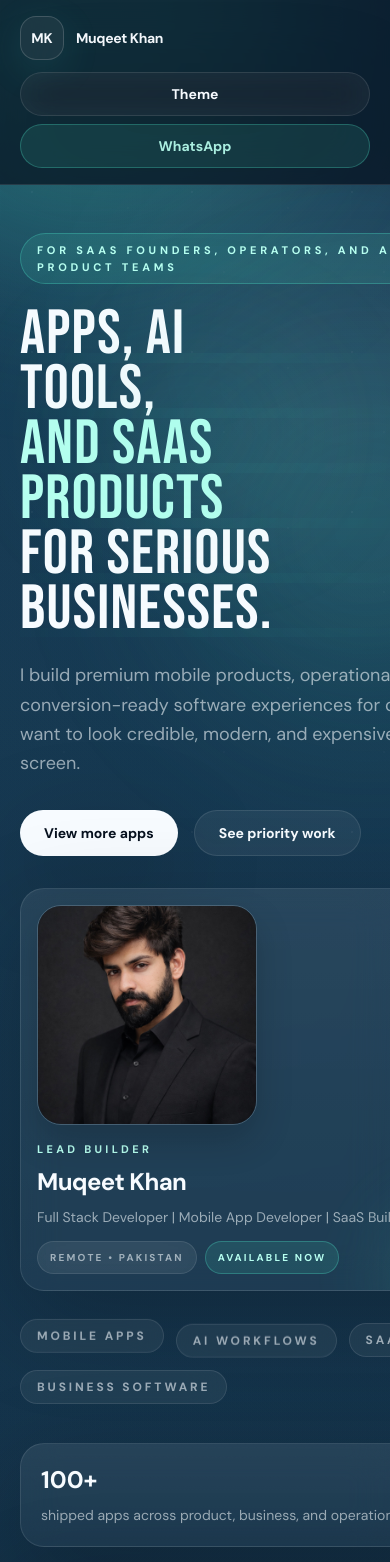
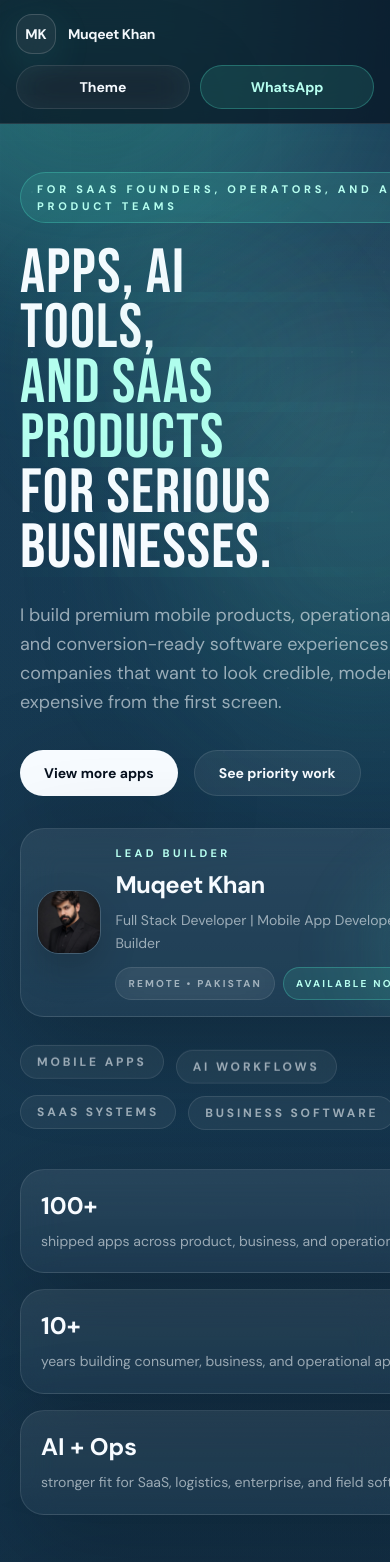
Before and after one commit to muqeetkhan01/muqeet-portfolio, a Next.js app: page / in a window 390 px wide. Shown: the top 1562 px of the page. Built offline with nearby package versions, Linux system fonts and the light colour scheme.

Commit message:
Tighten mobile layout and icon framing

```diff
--- a/src/app/globals.css
+++ b/src/app/globals.css
@@ -525,13 +525,20 @@ body {
 }
 
 .theme-mark-shell {
+  display: block;
+  padding: 3px;
   border: 1px solid var(--line);
   background: var(--panel-soft);
   box-shadow: 0 14px 35px rgba(0, 0, 0, 0.14);
 }
 
+.theme-mark-frame {
+  border-radius: inherit;
+  background: white;
+}
+
 .theme-mark-image {
-  padding: 6%;
+  transform: scale(1.02);
 }
 
 .theme-card-preview {
@@ -678,13 +685,15 @@ textarea:focus-visible {
 @media (max-width: 768px) {
   .theme-header-row {
     flex-wrap: wrap;
-    align-items: flex-start;
-    gap: 0.9rem;
+    align-items: center;
+    gap: 0.8rem;
+    padding-top: 0.9rem;
+    padding-bottom: 0.9rem;
   }
 
   .theme-brand {
     max-width: 100%;
-    flex: 1 1 100%;
+    flex: 1 1 auto;
   }
 
   .theme-brand-kicker {
@@ -693,7 +702,7 @@ textarea:focus-visible {
 
   .theme-header-actions {
     width: 100%;
-    justify-content: space-between;
+    justify-content: stretch;
   }
 
   .theme-toggle,
@@ -779,21 +788,35 @@ textarea:focus-visible {
   }
 
   .profile-presence-layout {
-    align-items: flex-start;
+    align-items: center;
   }
 }
 
 @media (max-width: 520px) {
+  .theme-header {
+    position: static !important;
+  }
+
   .theme-header-row {
-    gap: 0.75rem;
+    gap: 0.65rem;
+    padding-left: 1rem;
+    padding-right: 1rem;
   }
 
   .theme-brand-kicker {
     display: none;
   }
 
+  .theme-logo-mark {
+    width: 2.5rem;
+    height: 2.5rem;
+    border-radius: 1rem;
+  }
+
   .theme-header-actions {
-    flex-direction: column;
+    display: grid;
+    grid-template-columns: repeat(2, minmax(0, 1fr));
+    gap: 0.65rem;
     align-items: stretch;
   }
 
@@ -801,6 +824,9 @@ textarea:focus-visible {
   .theme-button-accent {
     justify-content: center;
     width: 100%;
+    min-width: 0;
+    padding-left: 0.9rem;
+    padding-right: 0.9rem;
   }
 
   .hero-line {
@@ -826,6 +852,19 @@ textarea:focus-visible {
     padding: 1rem;
   }
 
+  .hero-side-card,
+  .hero-fit-card,
+  .hero-chip-row {
+    display: none;
+  }
+
+  .hero-stage-layout {
+    padding-left: 0.9rem;
+    padding-right: 0.9rem;
+    padding-top: 0.9rem;
+    padding-bottom: 0.9rem;
+  }
+
   .hero-metric-row {
     grid-template-columns: 1fr;
   }
@@ -848,14 +887,16 @@ textarea:focus-visible {
   }
 
   .profile-presence-layout {
-    flex-direction: column;
+    flex-direction: row;
+    align-items: center;
+    gap: 0.9rem;
   }
 
   .profile-presence-image {
-    width: 100%;
-    max-width: 220px;
-    aspect-ratio: 1 / 1;
-    height: auto;
+    width: 4rem;
+    height: 4rem;
+    max-width: none;
+    aspect-ratio: auto;
   }
 }
 
--- a/src/components/PortfolioExperience.tsx
+++ b/src/components/PortfolioExperience.tsx
@@ -556,7 +556,7 @@ function ProfilePresenceCard() {
     <div className="profile-presence-card glass-panel relative overflow-hidden rounded-[30px] p-4 sm:p-5">
       <div className="profile-presence-glow" aria-hidden />
       <div className="profile-presence-layout relative z-10 flex items-center gap-4">
-        <div className="profile-presence-image relative h-24 w-24 overflow-hidden rounded-[24px] sm:h-28 sm:w-28">
+        <div className="profile-presence-image relative h-20 w-20 overflow-hidden rounded-[22px] sm:h-24 sm:w-24">
           <Image src={profileSrc} alt={`${site.name} portrait`} fill className="object-cover" />
         </div>
 
@@ -837,7 +837,9 @@ function ProjectMark({
 
     return (
       <div className={`theme-mark-shell relative overflow-hidden ${dimensions}`}>
-        <Image src={iconSrc} alt={`${project.name} icon`} fill className="theme-mark-image object-contain" />
+        <div className="theme-mark-frame relative h-full w-full overflow-hidden rounded-[inherit]">
+          <Image src={iconSrc} alt={`${project.name} icon`} fill className="theme-mark-image object-cover" />
+        </div>
       </div>
     );
   }
```
